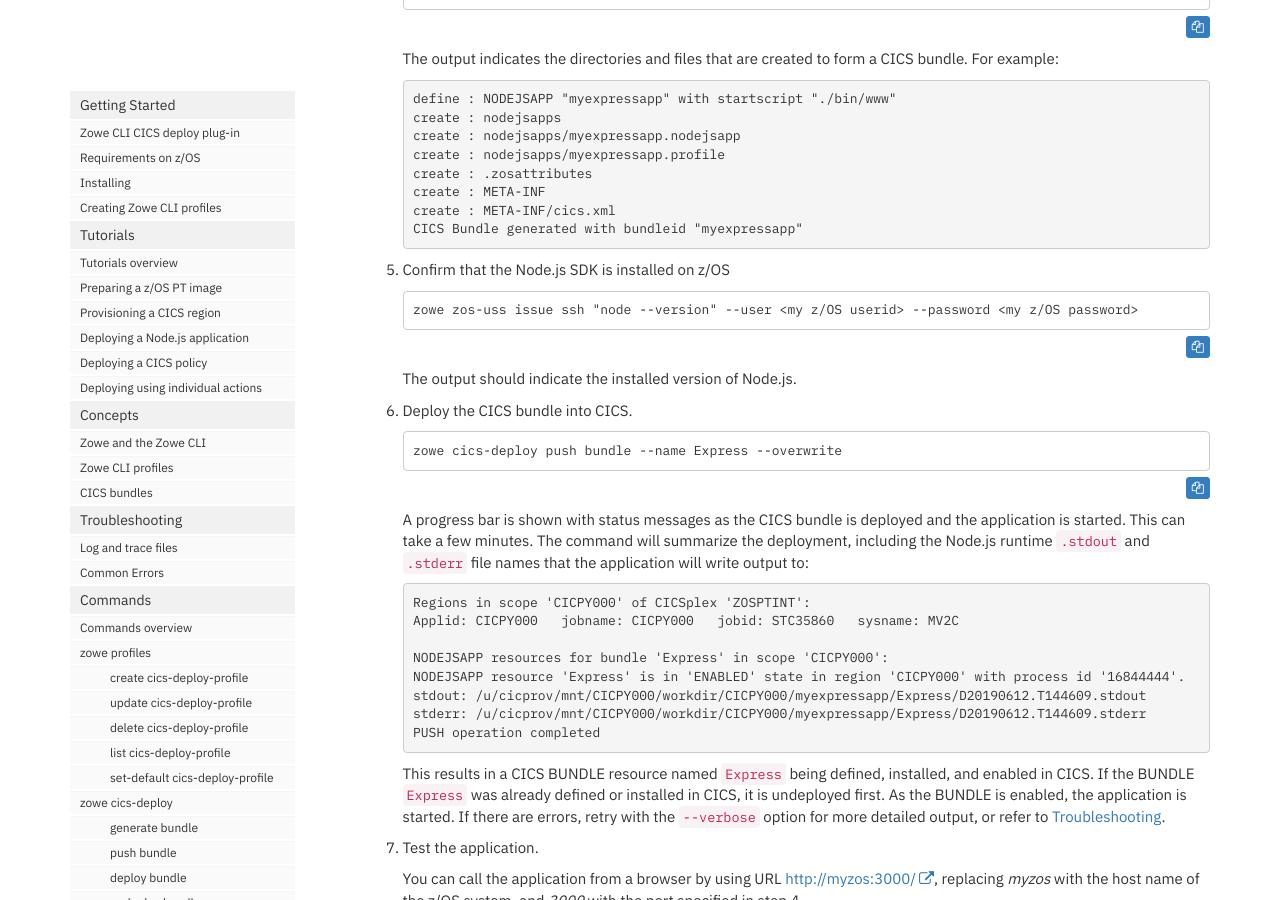
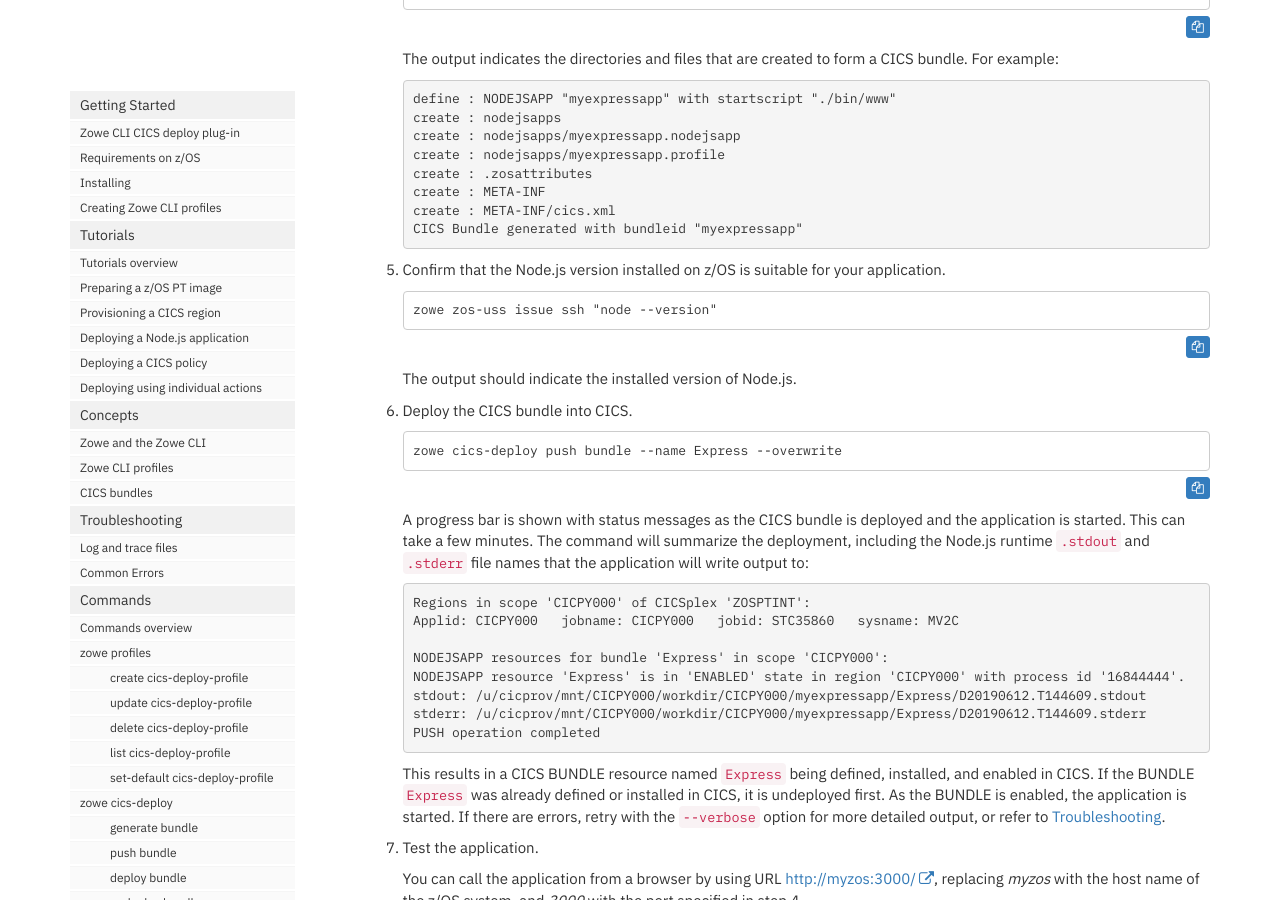
Before and after one commit to IBM/zowe-cli-cics-deploy-plugin, a Jekyll site: the page built from docs/pages/cdp/cdp-Deploying-a-nodejs-application.md, in a window 1280 px wide and 900 px high, scrolled down 816 px. Built offline with Jekyll 4.4.1, drawn with Linux system fonts in a browser that asks for light colours; nearby versions of some CDN libraries; comment, search, counter and statistics services are not loaded.

Commit message:
Apply feedback from Mark re issue 92 fix
Signed-off-by: Clive Harris <clive.harris2@ibm.com>

````diff
--- a/docs/pages/cdp/cdp-Deploying-a-nodejs-application.md
+++ b/docs/pages/cdp/cdp-Deploying-a-nodejs-application.md
@@ -53,10 +53,10 @@ CICS TS V5.5 introduced support to run Node.js applications and is required by t
    create : META-INF/cics.xml
    CICS Bundle generated with bundleid "myexpressapp"</pre>
 
-5. Confirm that the Node.js SDK is installed on z/OS
+5. Confirm that the Node.js version installed on z/OS is suitable for your application.
 
    ```text
-   zowe zos-uss issue ssh "node --version" --user <my z/OS userid> --password <my z/OS password>
+   zowe zos-uss issue ssh "node --version"
    ```
    The output should indicate the installed version of Node.js.
 
````
Also changed, not shown: docs/pages/cdp/cdp-Requirements-on-zOS.md (+1 -1 lines).
